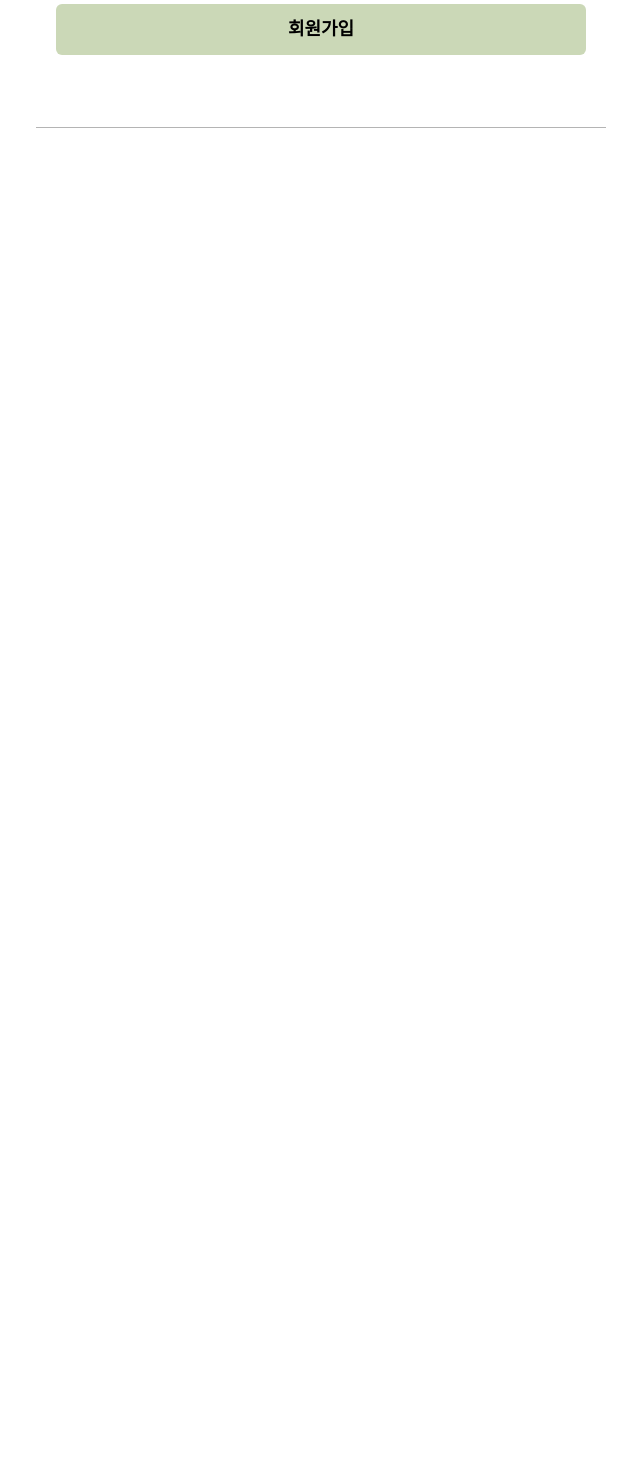
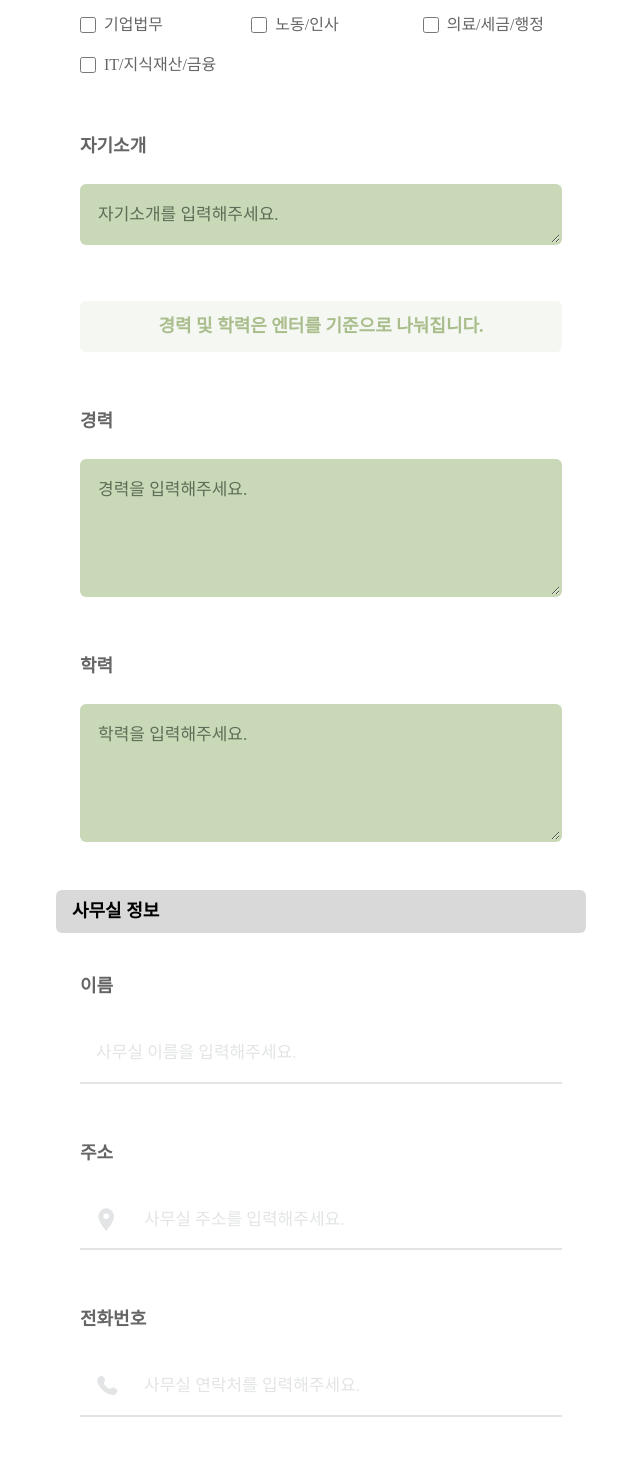
Before and after one commit to hodu42/law-in-comm-fe, a React (Create React App) app: page /users/join/lawyer in a window 1280 px wide. Shown: the part 1922-3385 px from the top of the page, without its empty margins (319-959 px from the left). Before the commit the page ends 2050 px from the top, so only its background shows below. Built offline with nearby package versions, Linux system fonts and the light colour scheme; a web font is replaced by a local one.

Commit message:
변호사 회원가입 기능 추가 및 작동 테스트 완료

```diff
--- a/src/pages/LawyerRegister.tsx
+++ b/src/pages/LawyerRegister.tsx
@@ -4,15 +4,16 @@ import { Logo } from "@/components/Logo";
 import { MobileNav } from "@/components/MobileNav";
 import { registerGeneral } from "@/api/auth/register";
 import { useNavigation } from "@/hooks/useNavigation";
-import { ClientData } from "@/types/client";
 import { LegalSpecialityLabels } from "@/types/speciality";
+import { LawyerInfo } from "@/types/lawyer";
+import { registerLawyer } from "@/api/auth/register";
 
 export const LawyerRegister = (): React.JSX.Element => {
   const { goToMain, goToPreviousPage, goToLogin } = useNavigation();
   const [userId, setUserId] = useState<string>("");
   const [password, setPassword] = useState<string>("");
   const [name, setName] = useState<string>("");
-  const [nickname, setNickname] = useState<string>("");
+  const [phoneNumber, setPhoneNumber] = useState<string>("");
   const [birthDate, setBirthDate] = useState<string>("");
   const [licenseImage, setLicenseImage] = useState<File | string>("");
   const [error, setError] = useState<string>("");
@@ -20,6 +21,13 @@ export const LawyerRegister = (): React.JSX.Element => {
   const fileInputRef = useRef<HTMLInputElement>(null);
   const [checkedList, setCheckedList] = useState<string[]>([]);
   const [isChecked, setIsChecked] = useState<boolean>(false);
+  const [education, setEducation] = useState<string>("");
+  const [career, setCareer] = useState<string>("");
+  const [officeName, setOfficeName] = useState<string>("");
+  const [officeAddress, setOfficeAddress] = useState<string>("");
+  const [officePhone, setOfficePhone] = useState<string>("");
+  const [description, setDescription] = useState<string>("");
+
   // 아이디 또는 비밀번호가 입력되면 에러 메시지 초기화
   useEffect(() => {
     if (userId || password) {
@@ -30,22 +38,39 @@ export const LawyerRegister = (): React.JSX.Element => {
   const handleRegister = async (event: React.FormEvent<HTMLFormElement>) => {
     event.preventDefault();
     setError("");
-
+    const educationList = education.split("\n");
+    const careerList = career.split("\n");
     if (!licenseImage) {
       setError("증명서 이미지를 첨부해주세요.");
       return;
     }
+    const userData: LawyerInfo = {
+      legalSpecialties: checkedList,
+      officeInfo: {
+        officeName: officeName,
+        officeAddress: officeAddress,
+        officePhoneNumber: officePhone,
+      },
+      educations: educationList,
+      name: name,
+      birthDate: birthDate,
+      careers: careerList,
+      username: userId,
+      phoneNumber: phoneNumber,
+      password: password,
+      description: description,
+    };
+
+    const multiPartFormData = new FormData();
+    multiPartFormData.append(
+      "data",
+      new Blob([JSON.stringify(userData)], { type: "application/json" })
+    );
+    multiPartFormData.append("licenseImage", licenseImage);
 
     try {
-      const userData: ClientData = {
-        username: userId,
-        name: name,
-        nickname: nickname,
-        password: password,
-        birthDate: birthDate,
-      };
-      await registerGeneral(userData);
-      alert("회원가입이 완료되었습니다.");
+      const response = await registerLawyer(multiPartFormData);
+      alert("관리자가 승인시 로그인 할 수 있습니다.");
       goToLogin();
     } catch (error: any) {
       if (error.response?.status === 401) {
@@ -137,13 +162,13 @@ export const LawyerRegister = (): React.JSX.Element => {
       <div className="flex flex-col w-full flex-grow px-6 items-center pt-[36px]">
         <form
           onSubmit={handleRegister}
-          className="flex flex-col w-full pc:max-w-[570px] pc:mx-auto mt-10 pc:mt-16 px-5 py-[72px] border-b-[1.7px] border-[#B4B4B4]"
+          className="flex flex-col gap-12 w-full pc:max-w-[570px] pc:mx-auto mt-10 pc:mt-16 px-5 py-[72px] border-b-[1.7px] border-[#B4B4B4]"
         >
           <div className="flex flex-col gap-y-10">
             <div className="bg-[#D9D9D9] rounded-md px-4 py-2 text-[18px] font-bold">
               계정 정보
             </div>
-            <div className="flex flex-col px-6 gap-y-20">
+            <div className="flex flex-col px-6 gap-y-14">
               {/* 아이디 입력 필드 */}
               <div className="flex flex-col gap-5 pc:gap-6">
                 <label className="text-[#656565] text-[16px] pc:text-[18px] font-bold text-nowrap">
@@ -190,7 +215,7 @@ export const LawyerRegister = (): React.JSX.Element => {
                   onChange={(e) => setName(e.target.value)}
                 />
               </div>
-              {/* 닉네임 입력 필드 */}
+              {/* 휴대폰 번호 입력 필드 */}
               <div className="flex flex-col gap-5 pc:gap-6">
                 <label className="text-[#656565] text-[16px] pc:text-[18px] font-bold text-nowrap">
                   휴대폰 번호
@@ -198,11 +223,11 @@ export const LawyerRegister = (): React.JSX.Element => {
                 <div className="relative group">
                   <div className="absolute inset-y-0 left-0 flex items-center px-3 text-[#E2E4E5] group-focus-within:text-[#A9BE8C] transition-colors">
                     <svg
-                      width="31"
-                      height="31"
+                      width="24"
+                      height="24"
                       viewBox="0 0 31 31"
                       fill="currentColor"
-                      className="absolute"
+                      className="absolute w-6 h-6 pc:w-7 pc:h-7"
                     >
                       <path
                         fill="currentColor"
@@ -213,11 +238,27 @@ export const LawyerRegister = (): React.JSX.Element => {
                   <input
                     type="text"
                     placeholder="휴대폰 번호를 입력해주세요."
-                    className="transition-colors border-b-2 w-full pl-10 pc:pl-16 text-[15px] pc:text-[17px] placeholder:text-[15px] pc:placeholder:text-[17px] border-[#E2E4E5] py-[10px] pc:py-4 focus:outline-none focus:border-[#A9BE8C] placeholder-[#E2E4E5]"
-                    value={nickname}
-                    onChange={(e) => setNickname(e.target.value)}
+                    className="transition-colors border-b-2 w-full pl-14 pc:pl-16 text-[15px] pc:text-[17px] placeholder:text-[15px] pc:placeholder:text-[17px] border-[#E2E4E5] py-[10px] pc:py-4 focus:outline-none focus:border-[#A9BE8C] placeholder-[#E2E4E5]"
+                    value={phoneNumber}
+                    onChange={(e) => setPhoneNumber(e.target.value)}
                   />
                 </div>
+              </div>
+              {/* 생년월일 입력 필드 */}
+              <div className="flex flex-col gap-5 pc:gap-6">
+                <label className="text-[#656565] text-[16px] pc:text-[18px] font-bold text-nowrap">
+                  생년월일
+                </label>
+                <input
+                  type="date"
+                  ref={dateInputRef}
+                  className={`transition-colors border-b-2 pl-[10px] pc:pl-4 py-[10px] pc:py-4 text-[15px] pc:text-[17px] border-[#E2E4E5] focus:outline-none focus:border-[#A9BE8C] placeholder-[#A9BE8C] hover:cursor-pointer [&::-webkit-calendar-picker-indicator]:cursor-pointer ${
+                    birthDate ? "text-black" : "text-[#E2E4E5]"
+                  }`}
+                  value={birthDate}
+                  onChange={(e) => setBirthDate(e.target.value)}
+                  onClick={() => dateInputRef.current?.showPicker()}
+                />
               </div>
               {/* 증명서 첨부 필드 */}
               <div className="flex flex-col gap-5 pc:gap-6">
@@ -261,6 +302,9 @@ export const LawyerRegister = (): React.JSX.Element => {
                 <label className="text-[#656565] text-[16px] pc:text-[18px] font-bold text-nowrap">
                   분야
                 </label>
+                <span className="block text-center bg-[#F5F7F2] py-3 rounded-md text-[#A9BE8C] text-[16px] font-bold pc:text-[18px] mt-5">
+                  해당하는 분야들을 모두 체크하세요.
+                </span>
                 <div className="grid grid-cols-2 pc:grid-cols-3 gap-x-8 gap-y-4">
                   {Object.entries(LegalSpecialityLabels).map(([key, label]) => (
                     <div key={key} className="flex items-center space-x-2">
@@ -274,7 +318,9 @@ export const LawyerRegister = (): React.JSX.Element => {
                       <label
                         htmlFor={key}
                         className={`transition-colors text-[14px] pc:text-[16px] cursor-pointer text-nowrap hover:text-[#A9BE8C] ${
-                          checkedList.includes(key) ? "text-[#A9BE8C]" : "text-[#656565]"
+                          checkedList.includes(key)
+                            ? "text-[#A9BE8C]"
+                            : "text-[#656565]"
                         }`}
                       >
                         {label}
@@ -282,9 +328,126 @@ export const LawyerRegister = (): React.JSX.Element => {
                     </div>
                   ))}
                 </div>
-                <span className="block text-center text-[#A9BE8C] text-[16px] font-bold pc:text-[18px] mt-5">
-                  해당하는 분야들을 모두 체크하세요.
-                </span>
+              </div>
+              {/* 자기소개 입력 필드 */}
+              <div className="flex flex-col gap-5 pc:gap-6">
+                <label className="text-[#656565] text-[16px] pc:text-[18px] font-bold">
+                  자기소개
+                </label>
+                <textarea
+                  placeholder="자기소개를 입력해주세요."
+                  rows={1}
+                  value={description}
+                  onChange={(e) => setDescription(e.target.value)}
+                  className="transition-colors bg-[#C9D8B7] rounded-md pl-[10px] pc:pl-4 text-[#5C6E56] text-[15px] pc:text-[17px] placeholder:text-[#5C6E56] placeholder:text-[15px] pc:placeholder:text-[17px] py-[10px] pc:py-4 focus:outline-none  focus:border-[#A9BE8C] border-2 border-transparent"
+                />
+              </div>
+              <span className="block text-center bg-[#F5F7F2] py-3 rounded-md text-[#A9BE8C] text-[16px] font-bold pc:text-[18px]">
+                경력 및 학력은 엔터를 기준으로 나눠집니다.
+              </span>
+              {/* 경력 입력 필드 */}
+              <div className="flex flex-col gap-5 pc:gap-6">
+                <label className="text-[#656565] text-[16px] pc:text-[18px] font-bold">
+                  경력
+                </label>
+                <textarea
+                  placeholder="경력을 입력해주세요."
+                  rows={4}
+                  value={career}
+                  onChange={(e) => setCareer(e.target.value)}
+                  className="transition-colors bg-[#C9D8B7] rounded-md pl-[10px] pc:pl-4 text-[#5C6E56] text-[15px] pc:text-[17px] placeholder:text-[#5C6E56] placeholder:text-[15px] pc:placeholder:text-[17px] py-[10px] pc:py-4 focus:outline-none  focus:border-[#A9BE8C] border-2 border-transparent"
+                />
+              </div>
+              {/* 학력 입력 필드 */}
+              <div className="flex flex-col gap-5 pc:gap-6">
+                <label className="text-[#656565] text-[16px] pc:text-[18px] font-bold">
+                  학력
+                </label>
+                <textarea
+                  placeholder="학력을 입력해주세요."
+                  rows={4}
+                  value={education}
+                  onChange={(e) => setEducation(e.target.value)}
+                  className="transition-colors bg-[#C9D8B7] rounded-md pl-[10px] pc:pl-4 text-[#5C6E56] text-[15px] pc:text-[17px] placeholder:text-[#5C6E56] placeholder:text-[15px] pc:placeholder:text-[17px] py-[10px] pc:py-4 focus:outline-none  focus:border-[#A9BE8C] border-2 border-transparent"
+                />
+              </div>
+            </div>
+          </div>
+          <div className="flex flex-col gap-y-10">
+            <div className="bg-[#D9D9D9] rounded-md px-4 py-2 text-[18px] font-bold">
+              사무실 정보
+            </div>
+            <div className="flex flex-col px-6 gap-y-14">
+              {/* 사무실 이름 입력 필드 */}
+              <div className="flex flex-col gap-5 pc:gap-6">
+                <label className="text-[#656565] text-[16px] pc:text-[18px] font-bold">
+                  이름
+                </label>
+                <input
+                  type="text"
+                  placeholder="사무실 이름을 입력해주세요."
+                  className="transition-colors border-b-2 pl-[10px] pc:pl-4 text-[15px] pc:text-[17px] placeholder:text-[15px] pc:placeholder:text-[17px] border-[#E2E4E5] py-[10px] pc:py-4 focus:outline-none focus:border-[#A9BE8C] placeholder-[#E2E4E5]"
+                  value={officeName}
+                  onChange={(e) => setOfficeName(e.target.value)}
+                />
+              </div>
+              {/* 사무실 주소 입력 필드 */}
+              <div className="flex flex-col gap-5 pc:gap-6">
+                <label className="text-[#656565] text-[16px] pc:text-[18px] font-bold text-nowrap">
+                  주소
+                </label>
+                <div className="relative group">
+                  <div className="absolute inset-y-0 left-0 flex items-center px-3 text-[#E2E4E5] group-focus-within:text-[#A9BE8C] transition-colors">
+                    <svg
+                      width="24"
+                      height="24"
+                      viewBox="0 0 31 31"
+                      fill="currentColor"
+                      className="absolute w-6 h-6 pc:w-7 pc:h-7"
+                    >
+                      <path
+                        fill="currentColor"
+                        d="M15.701 14.494a3.125 3.125 0 1 1 0-6.25 3.125 3.125 0 0 1 0 6.25Zm0-11.875a8.75 8.75 0 0 0-8.75 8.75c0 6.563 8.75 16.25 8.75 16.25s8.75-9.687 8.75-16.25a8.75 8.75 0 0 0-8.75-8.75Z"
+                      />
+                    </svg>
+                  </div>
+                  <input
+                    type="text"
+                    placeholder="사무실 주소를 입력해주세요."
+                    className="transition-colors border-b-2 w-full pl-14 pc:pl-16 text-[15px] pc:text-[17px] placeholder:text-[15px] pc:placeholder:text-[17px] border-[#E2E4E5] py-[10px] pc:py-4 focus:outline-none focus:border-[#A9BE8C] placeholder-[#E2E4E5]"
+                    value={officeAddress}
+                    onChange={(e) => setOfficeAddress(e.target.value)}
+                  />
+                </div>
+              </div>
+              {/* 사무실 전화번호 입력 필드 */}
+              <div className="flex flex-col gap-5 pc:gap-6">
+                <label className="text-[#656565] text-[16px] pc:text-[18px] font-bold text-nowrap">
+                  전화번호
+                </label>
+                <div className="relative group">
+                  <div className="absolute inset-y-0 left-0 flex items-center px-3 text-[#E2E4E5] group-focus-within:text-[#A9BE8C] transition-colors">
+                    <svg
+                      width="24"
+                      height="24"
+                      viewBox="0 0 31 31"
+                      fill="currentColor"
+                      className="absolute w-6 h-6 pc:w-7 pc:h-7"
+                    >
+                      <path
+                        d="M21.3953 16.6544L20.8265 17.2207C20.8265 17.2207 19.4728 18.5657 15.779 14.8932C12.0853 11.2207 13.439 9.8757 13.439 9.8757L13.7965 9.5182C14.6803 8.6407 14.764 7.2307 13.9928 6.2007L12.4178 4.09695C11.4628 2.82195 9.61904 2.6532 8.52529 3.7407L6.56279 5.6907C6.02154 6.2307 5.65904 6.9282 5.70279 7.7032C5.81529 9.68695 6.71279 13.9532 11.7178 18.9307C17.0265 24.2082 22.0078 24.4182 24.044 24.2282C24.689 24.1682 25.249 23.8407 25.7003 23.3907L27.4753 21.6257C28.6753 20.4344 28.3378 18.3907 26.8028 17.5569L24.4153 16.2582C23.4078 15.7119 22.1828 15.8719 21.3953 16.6544Z"
+                        fill="currentColor"
+                      />
+                    </svg>
+                  </div>
+                  <input
+                    type="text"
+                    placeholder="사무실 연락처를 입력해주세요."
+                    className="transition-colors border-b-2 w-full pl-14 pc:pl-16 text-[15px] pc:text-[17px] placeholder:text-[15px] pc:placeholder:text-[17px] border-[#E2E4E5] py-[10px] pc:py-4 focus:outline-none focus:border-[#A9BE8C] placeholder-[#E2E4E5]"
+                    value={officePhone}
+                    onChange={(e) => setOfficePhone(e.target.value)}
+                  />
+                </div>
               </div>
             </div>
           </div>
@@ -297,7 +460,6 @@ export const LawyerRegister = (): React.JSX.Element => {
           </button>
         </form>
       </div>
-
       {/* 모바일 하단 네비게이션 */}
       <MobileNav />
     </div>
```
Also changed, not shown: src/pages/testPages/LawyerRegisterTest.tsx (+3 -4 lines), src/types/lawyer.ts (+14 -14 lines).
